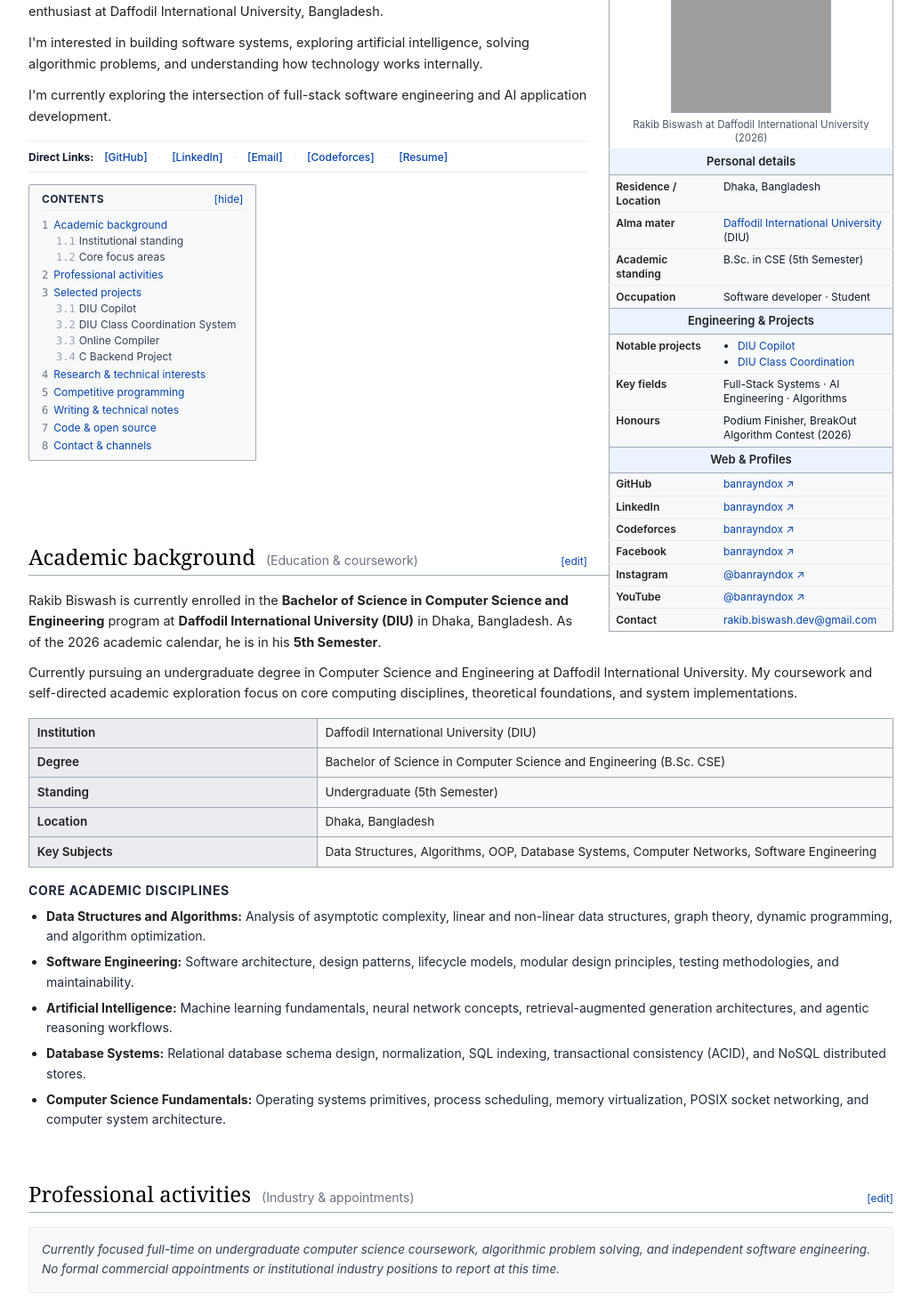
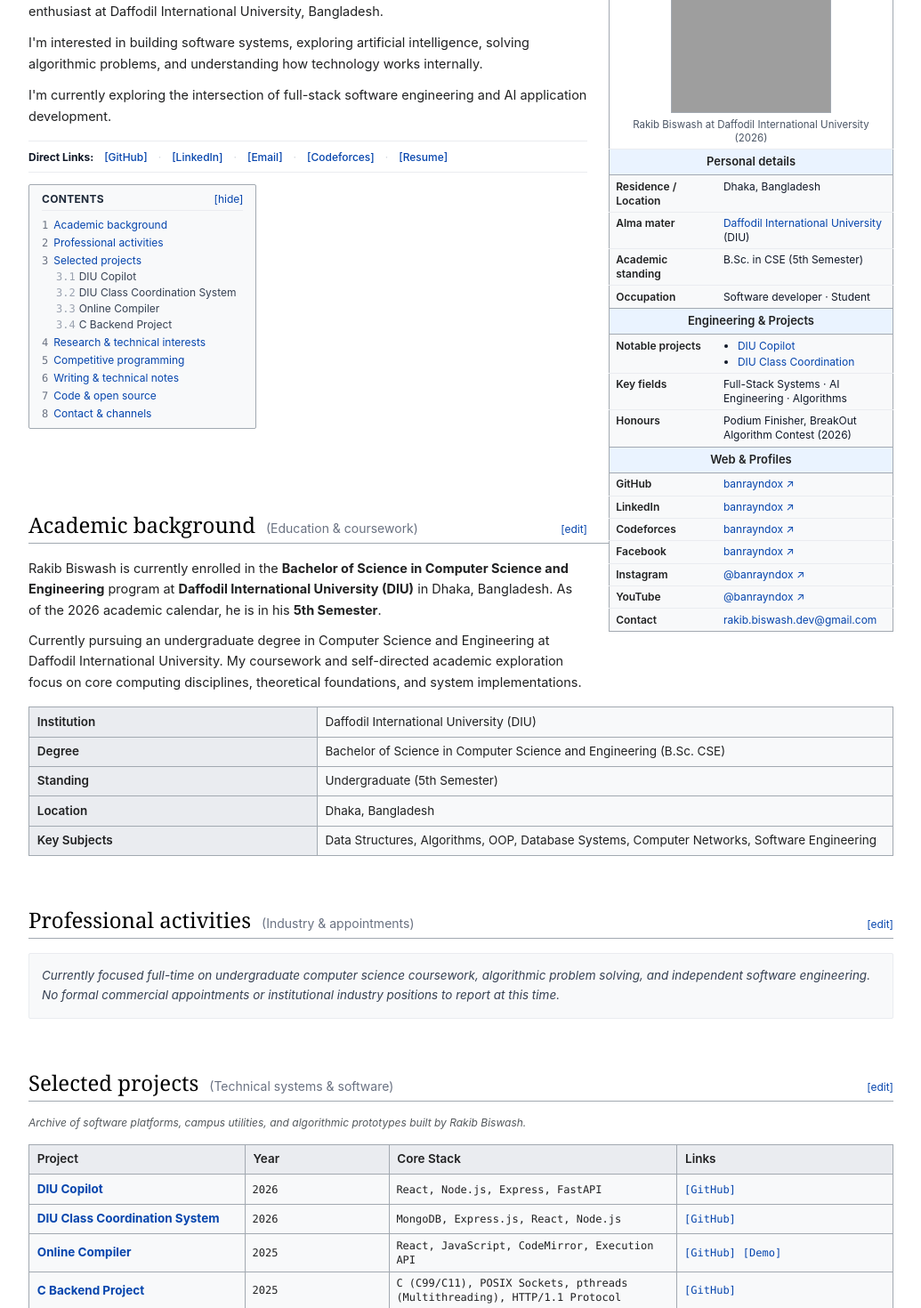
Before and after one commit to banrayndox/banrayndox.github.io, a React (Vite) app: page / in a window 1280 px wide. Shown: the part 338-1808 px from the top of the page at 89% size, without its empty margins (122-1157 px from the left). Built offline with nearby package versions, Linux system fonts and the light colour scheme; grey boxes are pictures that could not be loaded.

Commit message:
Remove Core Academic Disciplines from Academic section and Table of Contents

```diff
--- a/src/components/AcademicSection.jsx
+++ b/src/components/AcademicSection.jsx
@@ -32,21 +32,6 @@ export default function AcademicSection() {
           ))}
         </tbody>
       </table>
-
-      {/* Academic Focus Areas */}
-      <div className="mt-4">
-        <h3 className="text-sm font-bold uppercase tracking-wider text-gray-800 mb-2">
-          Core Academic Disciplines
-        </h3>
-        <ul className="list-disc pl-5 space-y-1.5 text-xs sm:text-sm text-[#202122]">
-          {academicData.focusAreas.map((area, idx) => (
-            <li key={idx} className="leading-relaxed">
-              <strong>{area.title}:</strong>{" "}
-              <span className="text-gray-800">{area.description}</span>
-            </li>
-          ))}
-        </ul>
-      </div>
     </section>
   );
 }
--- a/src/components/WikiTOC.jsx
+++ b/src/components/WikiTOC.jsx
@@ -16,11 +16,7 @@ export default function WikiTOC() {
     {
       num: "1",
       title: "Academic background",
-      href: "academic",
-      subs: [
-        { num: "1.1", title: "Institutional standing", href: "academic" },
-        { num: "1.2", title: "Core focus areas", href: "academic" }
-      ]
+      href: "academic"
     },
     {
       num: "2",
```
